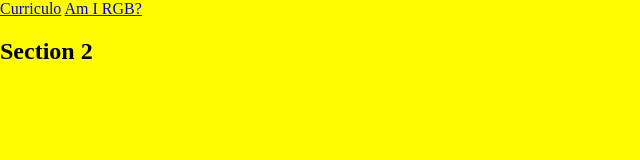
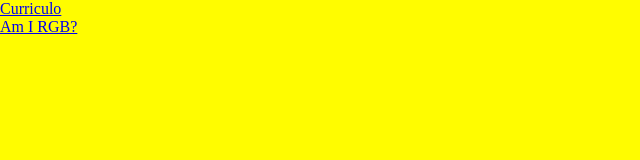
Before and after one commit to celoramalho/mygithub, a plain HTML site: page index.html in a window 1280 px wide. Shown: the whole page, without its empty margins (0-640 px from the left). Drawn offline with Linux system fonts and the light colour scheme; files that its build step writes are made by us from their sources; a web font is replaced by a local one.

Commit message:
Add files via upload

```diff
--- a/index.html
+++ b/index.html
@@ -19,12 +19,14 @@
 				</nav>
 			</header>
 			<section id="section-home">
-				<a  href="MarceloRamalhoCurriculum/index.html" target="_blank">Curriculo</a>
+				<div class="curriculo">
+					<a  href="MarceloRamalhoCurriculum/index.html" target="_blank">Curriculo</a>
+				</div>
+				<div class="rgb">
 				<a  href="Useless/I'mRGB/index.html" target="_blank">Am I RGB?</a>
+				</div>
 			</section>
-			<section id="section2">
-				<h2>Section&nbsp;2</h2>
-			</section>
+
 
 	</body>
 
```
